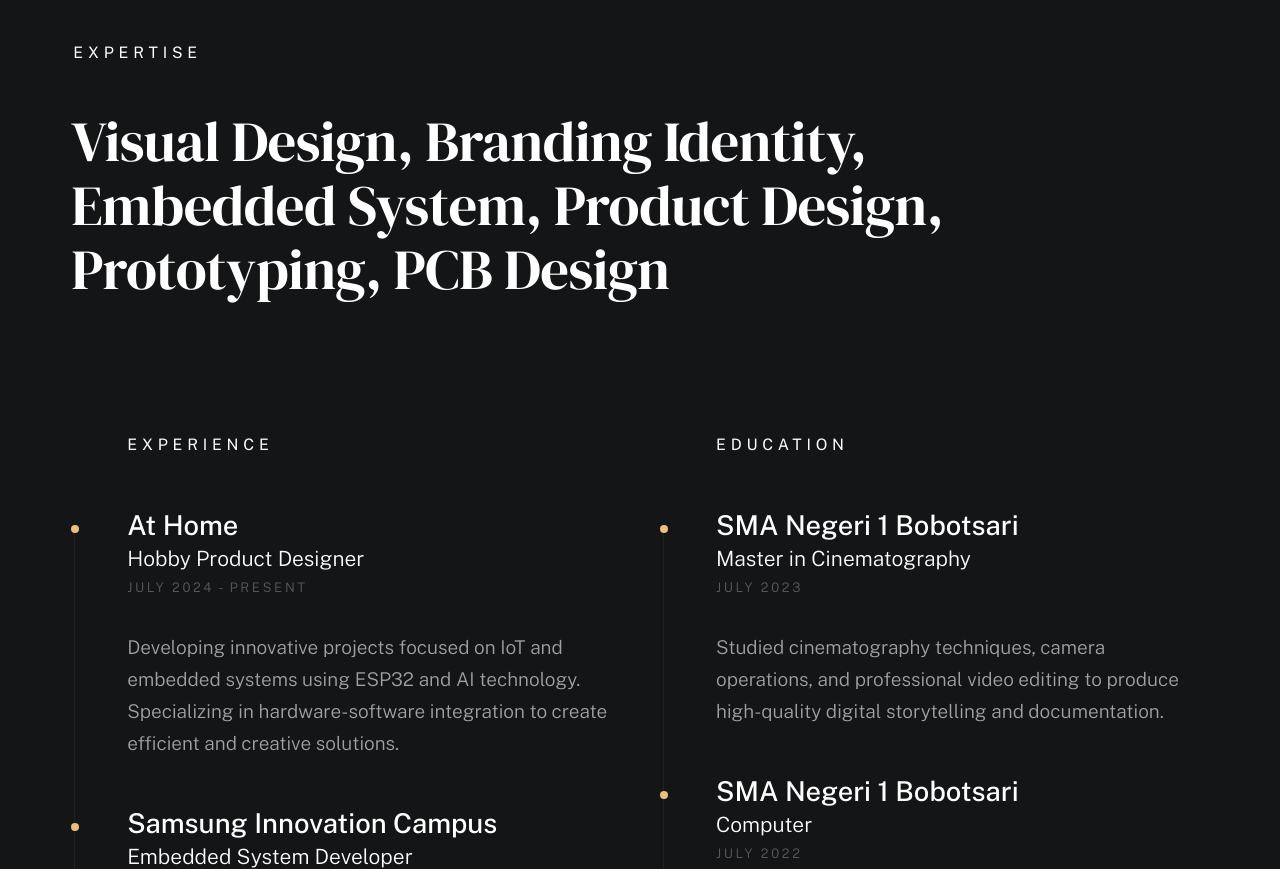
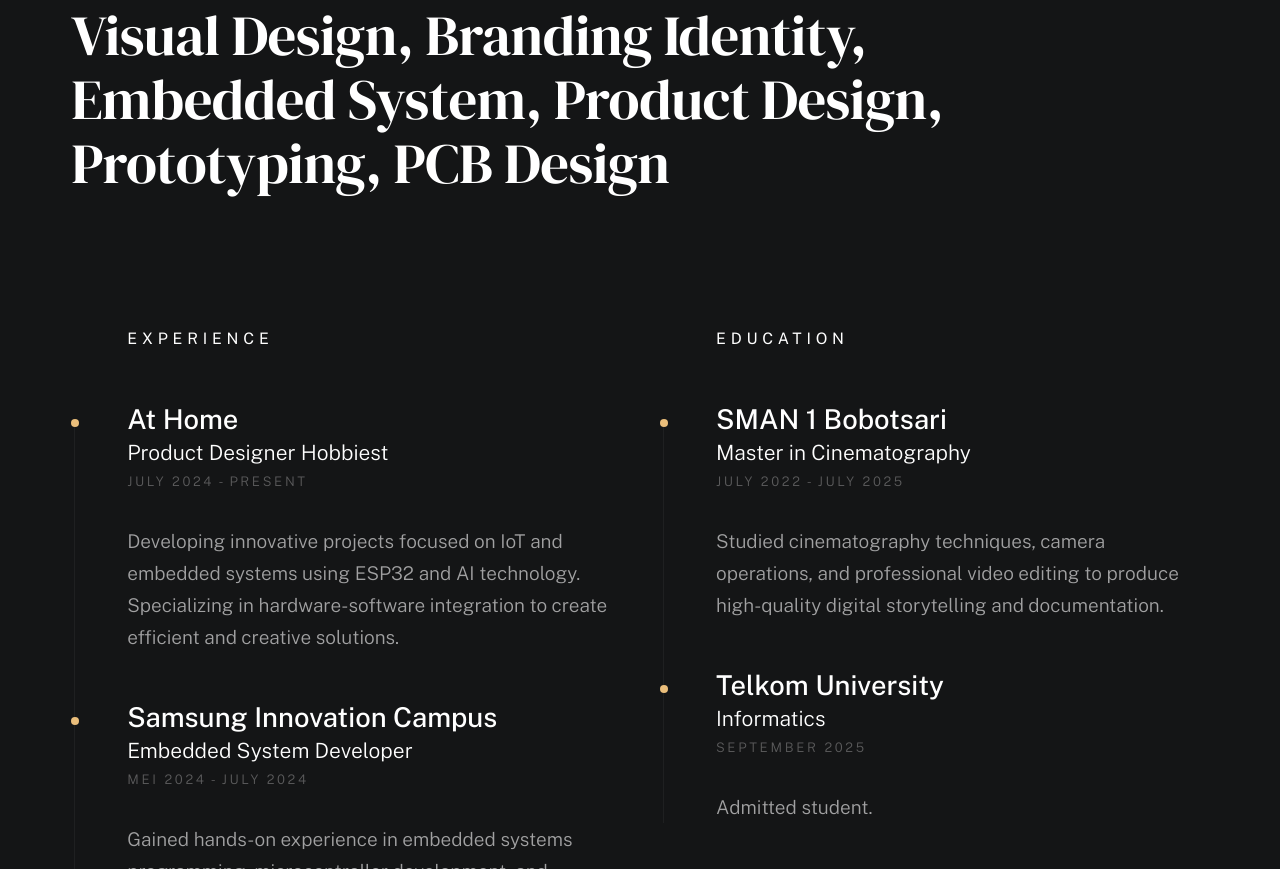
Before and after one commit to javierrayhan/javier-porto, a plain HTML site: page index.html in a window 1280 px wide. Shown: the part 1931-2800 px from the top of the page. Drawn offline with nearby package versions, Linux system fonts and the light colour scheme; a web font is replaced by a local one.

Commit message:
Adding Education Timeline

```diff
--- a/index.html
+++ b/index.html
@@ -93,10 +93,9 @@
 
                         <h1 class="text-huge-title">
                             I am Javier, <br>
-                            an embedded system developer <br>
+                            an independent embedded systems <br>
                             & frontend <br>
                             developer <br>
-                            at Home.
                         </h1>
                     </div>
 
@@ -176,7 +175,7 @@
                                 <div class="timeline__bullet"></div>
                                 <div class="timeline__header">
                                     <h4 class="timeline__title">At Home</h3>
-                                    <h5 class="timeline__meta">Hobby Product Designer</h5>
+                                    <h5 class="timeline__meta">Product Designer Hobbiest</h5>
                                     <p class="timeline__timeframe">July 2024 - Present</p>
                                 </div>
                                 <div class="timeline__desc">
@@ -211,9 +210,9 @@
                             <div class="timeline__block">
                                 <div class="timeline__bullet"></div>
                                 <div class="timeline__header">
-                                    <h4 class="timeline__title">SMA Negeri 1 Bobotsari</h3>
+                                    <h4 class="timeline__title">SMAN 1 Bobotsari</h3>
                                     <h5 class="timeline__meta">Master in Cinematography</h5>
-                                    <p class="timeline__timeframe">July 2023</p>
+                                    <p class="timeline__timeframe">July 2022 - July 2025</p>
                                 </div>
                                 <div class="timeline__desc">
                                     <p>Studied cinematography techniques, camera operations, and professional video editing to produce high-quality digital storytelling and documentation.</p>
@@ -223,12 +222,12 @@
                             <div class="timeline__block">
                                 <div class="timeline__bullet"></div>
                                 <div class="timeline__header">
-                                    <h4 class="timeline__title">SMA Negeri 1 Bobotsari</h4>
-                                    <h5 class="timeline__meta">Computer</h5>
-                                    <p class="timeline__timeframe">July 2022</p>
+                                    <h4 class="timeline__title">Telkom University</h4>
+                                    <h5 class="timeline__meta">Informatics</h5>
+                                    <p class="timeline__timeframe">September 2025</p>
                                 </div>
                                 <div class="timeline__desc">
-                                    <p>Acquired foundational knowledge in computer science, including programming, algorithms, AI exploration, and data analysis for developing technology-driven solutions.</p>
+                                    <p>Admitted student.</p>
                                 </div>
                             </div>
 
```
